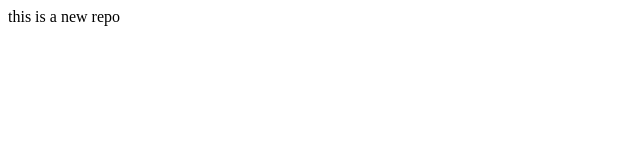
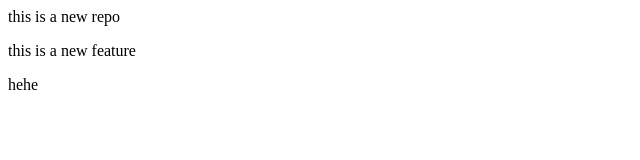
Before and after one commit to Ankur0814/local-repo, a plain HTML site: page index.html in a window 1280 px wide. Shown: the whole page, without its empty margins (0-640 px from the left). Drawn offline with Linux system fonts and the light colour scheme.

Commit message:
add new para

```diff
--- a/index.html
+++ b/index.html
@@ -1 +1,3 @@
 <P>this is a new repo</P>
+<p>this is a new feature</p>
+<p>hehe</p>
```
